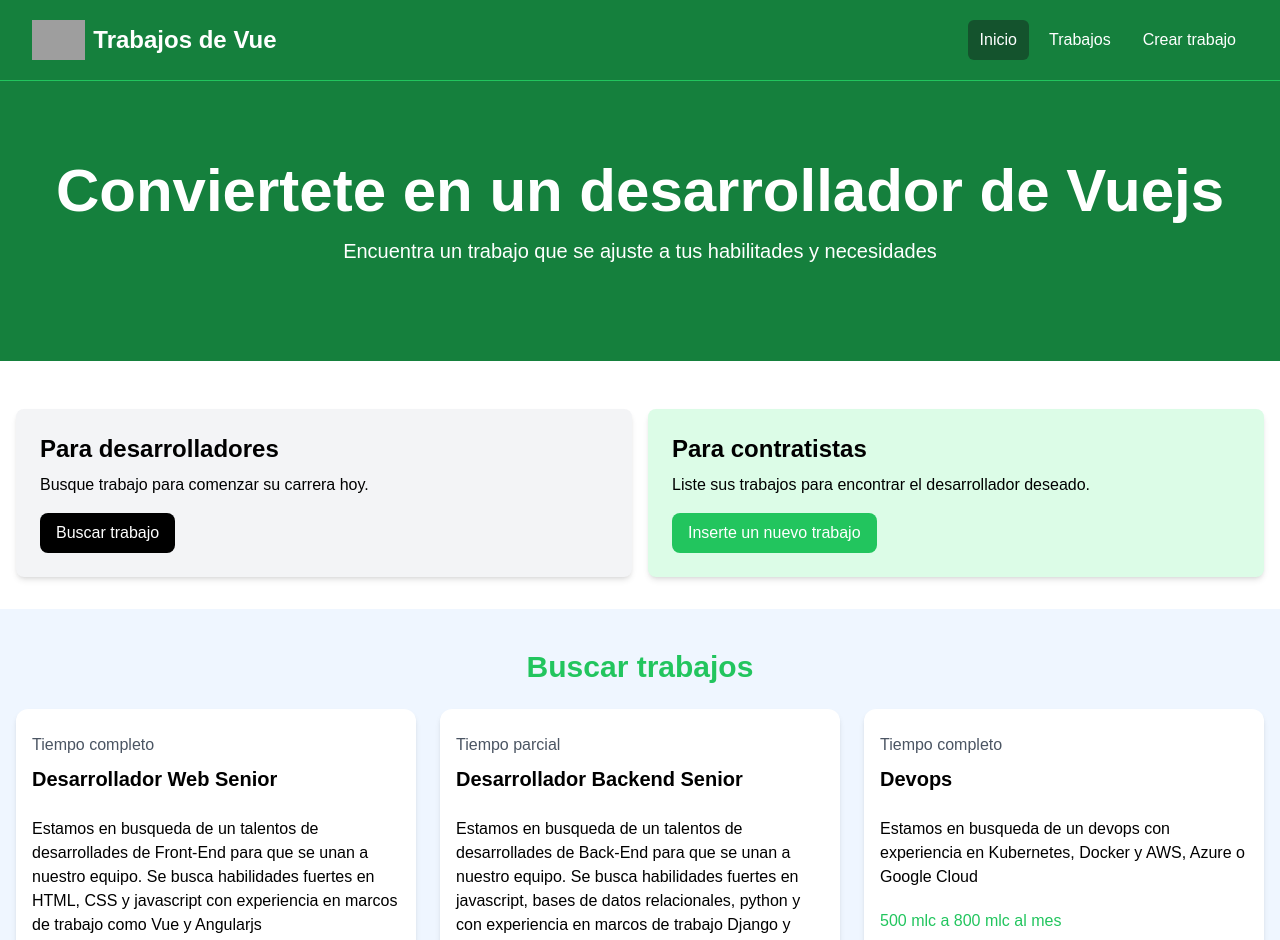
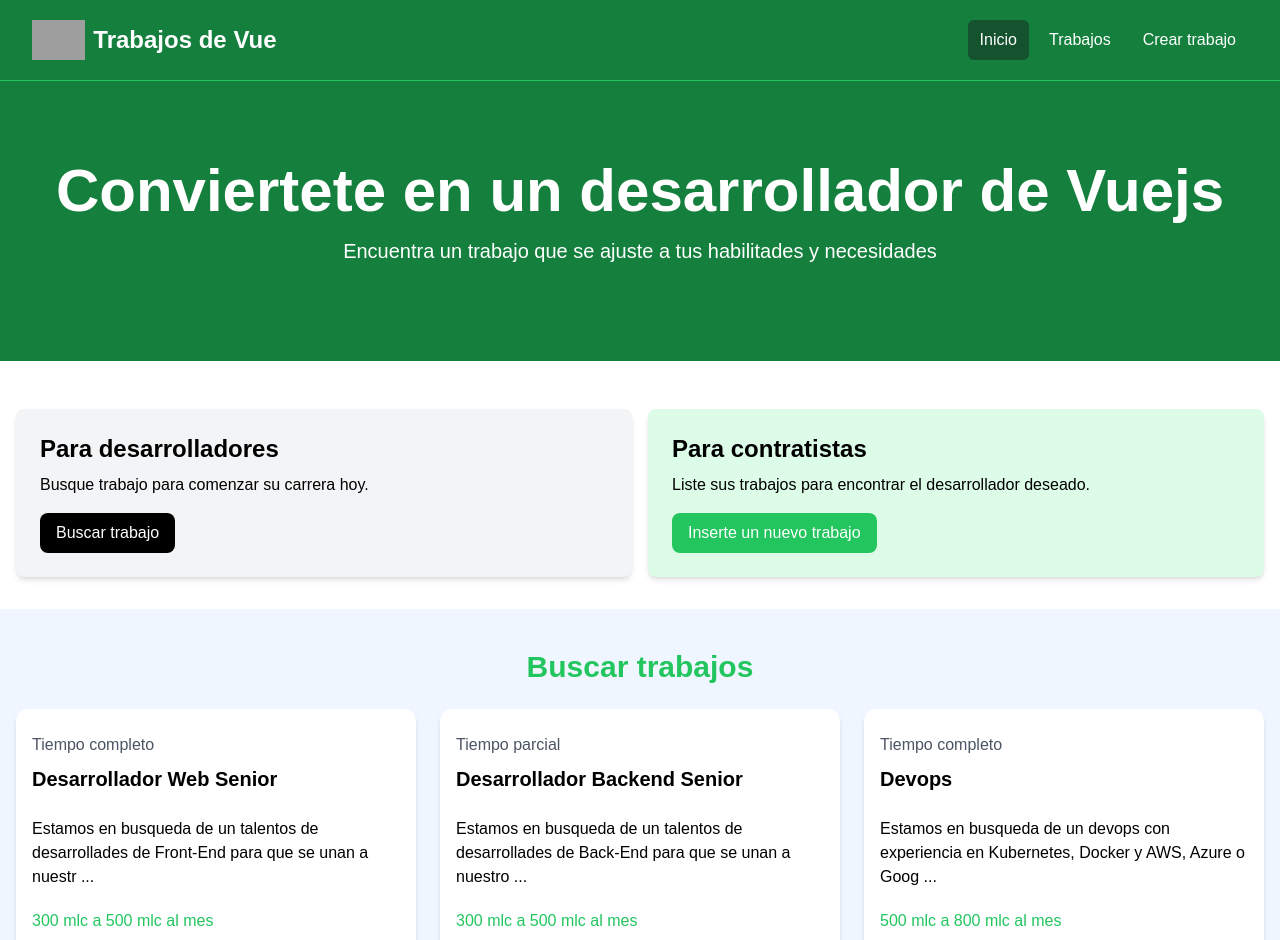
Before and after one commit to AlejandroSoftwareDeveloper/Vuejs, a Vue app: page / in a window 1280 px wide. Shown: the top 940 px of the page. Built offline with nearby package versions, Linux system fonts and the light colour scheme; grey boxes are pictures that could not be loaded.

Commit message:
Cambios en la visualizacion de las descripciones y adicion de primeicons

```diff
--- a/package.json
+++ b/package.json
@@ -9,6 +9,7 @@
     "preview": "vite preview"
   },
   "dependencies": {
+    "primeicons": "^7.0.0",
     "vue": "^3.5.13"
   },
   "devDependencies": {
--- /dev/null
+++ b/src/assets/style.css
@@ -0,0 +1,3 @@
+.mybutton {
+  color: red;
+}
--- a/src/components/JobCard.vue
+++ b/src/components/JobCard.vue
@@ -1,18 +1,32 @@
 <script setup>
-defineProps({
-  job: {
-    type: Object,
-  },
+import { ref, computed } from "vue"
+
+const props = defineProps({
+  job:Object,
+});
+
+let showFullDescripction = ref(false);
+
+//TODO me quede aqui  [1:27:45]
+let truncateDescription = computed(()=>{
+  let dsc = props.job.description
+  if (!showFullDescripction.value)
+      dsc = dsc.substring(0,90) + " ..."
+  return dsc;
+})
+
+let expandOrDecreaseDialog = computed(() => {
+  showFullDescripction.value = !showFullDescripction.value;
 });
 </script>
 <template>
-  <div class="relative bg-white shadow-md rounded-xl">
+  <div class="relative bg-white shadow-md rounded-xl" >
     <div class="p-4">
       <div class="mb-6">
         <div class="my-2 text-gray-600">{{ job.type }}</div>
         <h3 class="text-xl font-bold">{{ job.title }}</h3>
       </div>
-      <div class="mb-5">{{ job.description }}</div>
+      <div class="mb-5" @mouseover="expandOrDecreaseDialog" @mouseleave="expandOrDecreaseDialog">{{ truncateDescription }}</div>
       <h3 class="mb-2 text-green-500">{{ job.salary }}</h3>
       <div class="mb-5 border border-gray-100"></div>
       <div class="flex flex-col justify-between mb-4 lg:flex-row">
--- a/src/components/JobListings.vue
+++ b/src/components/JobListings.vue
@@ -10,12 +10,6 @@ defineProps({
   },
 });
 
-let showFullDescripction = ref(false);
-
-//TODO me quede aqui  [1:27:45]
-let truncateDescicption = computed(()=>{
-  let dsc = jobs
-})
 
 </script>
 
--- a/src/main.js
+++ b/src/main.js
@@ -1,4 +1,5 @@
 import "./assets/main.css";
+import "primeicons/primeicons.css";
 
 import { createApp } from "vue";
 import App from "./App.vue";
```
Also changed, not shown: 1 other file (tests, documents, lock files or other folders).
